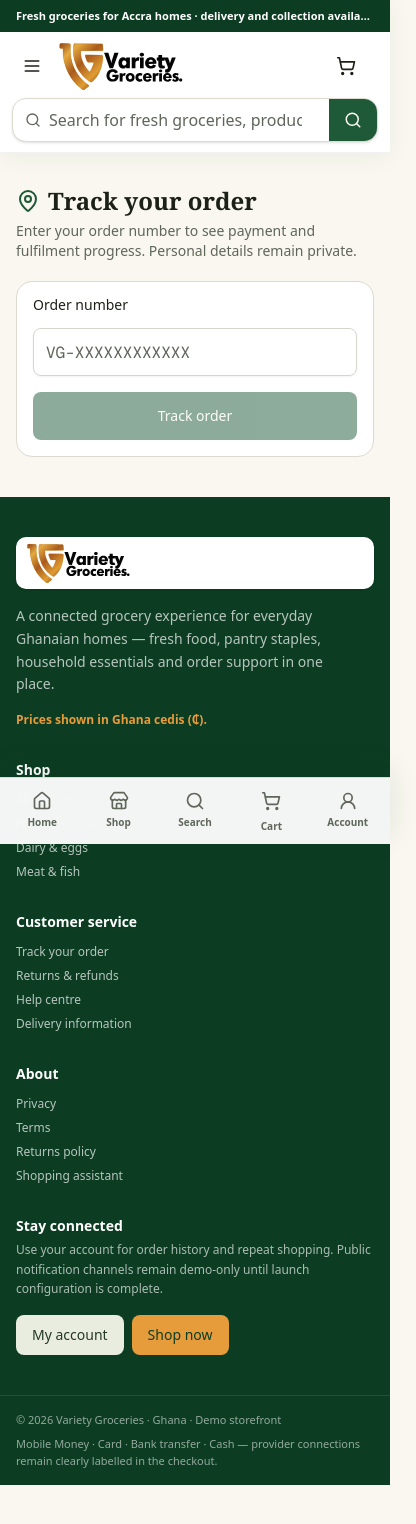
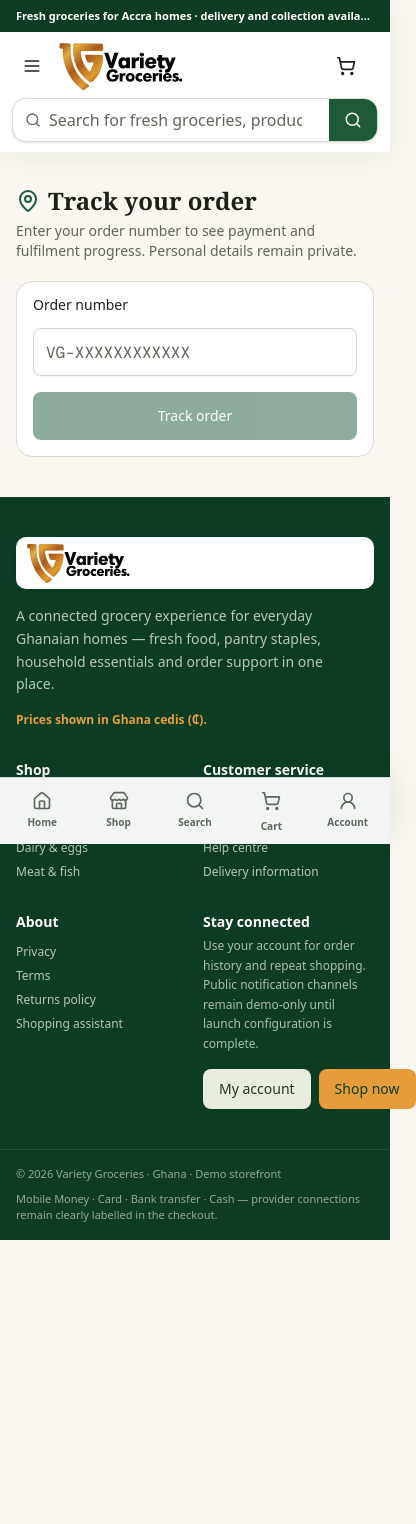
Before and after one commit to christianagbotah/vgroceries, a Next.js app: page /track in a window 390 px wide. Shown: the top 1524 px of the page, 416 px wide, since content can reach past the window. After the commit the page ends 1304 px from the top, so only its background shows below. Built offline with nearby package versions, Linux system fonts and the light colour scheme.

Commit message:
fix(storefront): restore two-column mobile footer layout

```diff
--- a/src/components/layout/storefront-shell.tsx
+++ b/src/components/layout/storefront-shell.tsx
@@ -266,8 +266,8 @@ export function StorefrontMobileNav() {
 export function StorefrontFooter() {
   return (
     <footer className="storefront-footer-rich mt-auto bg-[color:var(--brand-green-deep)] text-white">
-      <div className="mx-auto grid max-w-[1500px] gap-8 px-4 py-10 sm:grid-cols-2 lg:grid-cols-[1.35fr_.8fr_.9fr_.8fr_1.3fr]">
-        <div className="space-y-4 sm:col-span-2 lg:col-span-1">
+      <div className="mx-auto grid max-w-[1500px] grid-cols-2 gap-x-4 gap-y-8 px-4 py-10 sm:gap-x-8 lg:grid-cols-[1.35fr_.8fr_.9fr_.8fr_1.3fr]">
+        <div className="col-span-2 space-y-4 lg:col-span-1">
           <Brand compact inverse />
           <p className="max-w-xs text-sm leading-relaxed text-white/70">A connected grocery experience for everyday Ghanaian homes — fresh food, pantry staples, household essentials and order support in one place.</p>
           <p className="text-xs font-semibold text-brand-amber">Prices shown in Ghana cedis (₵).</p>
```
